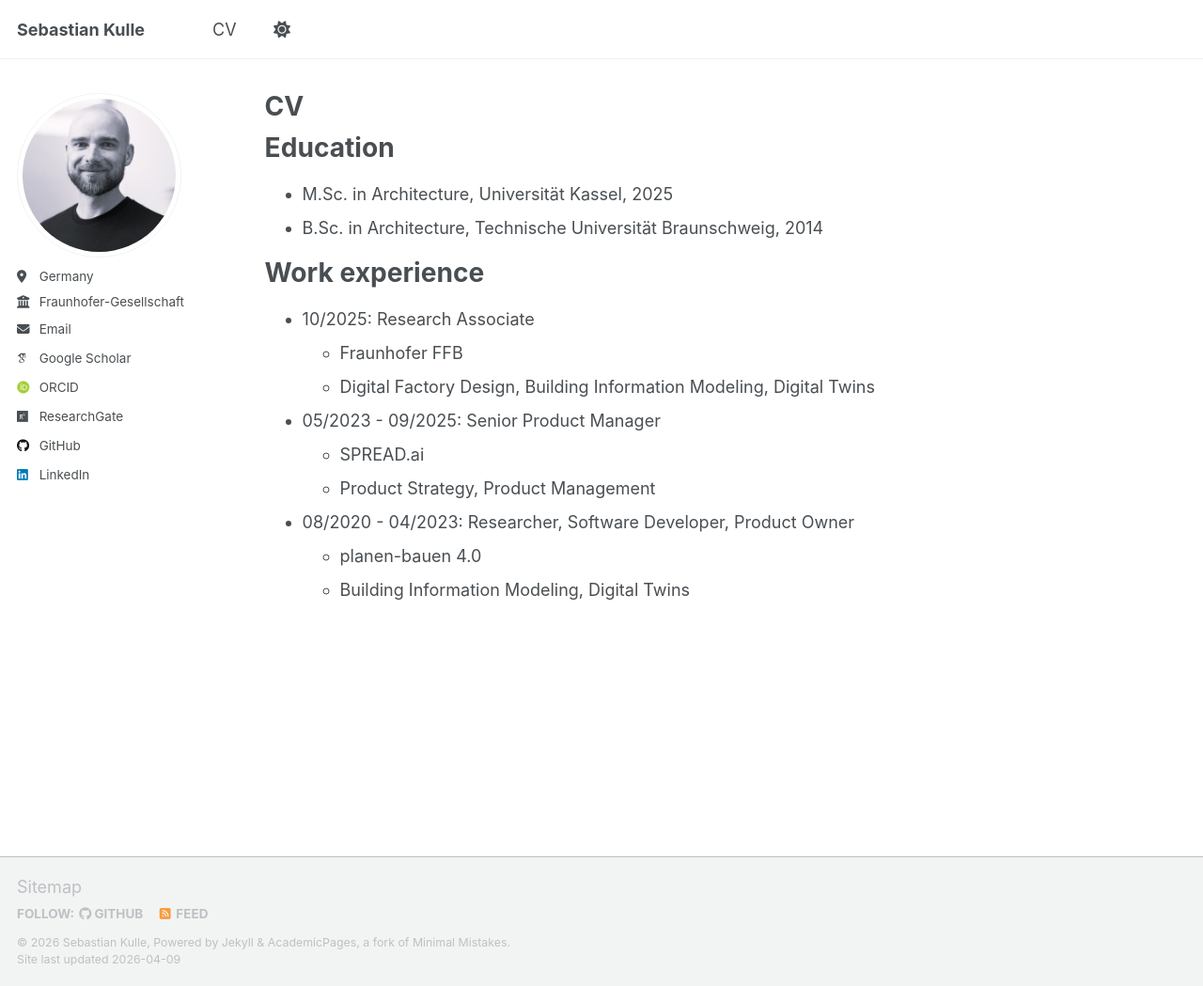
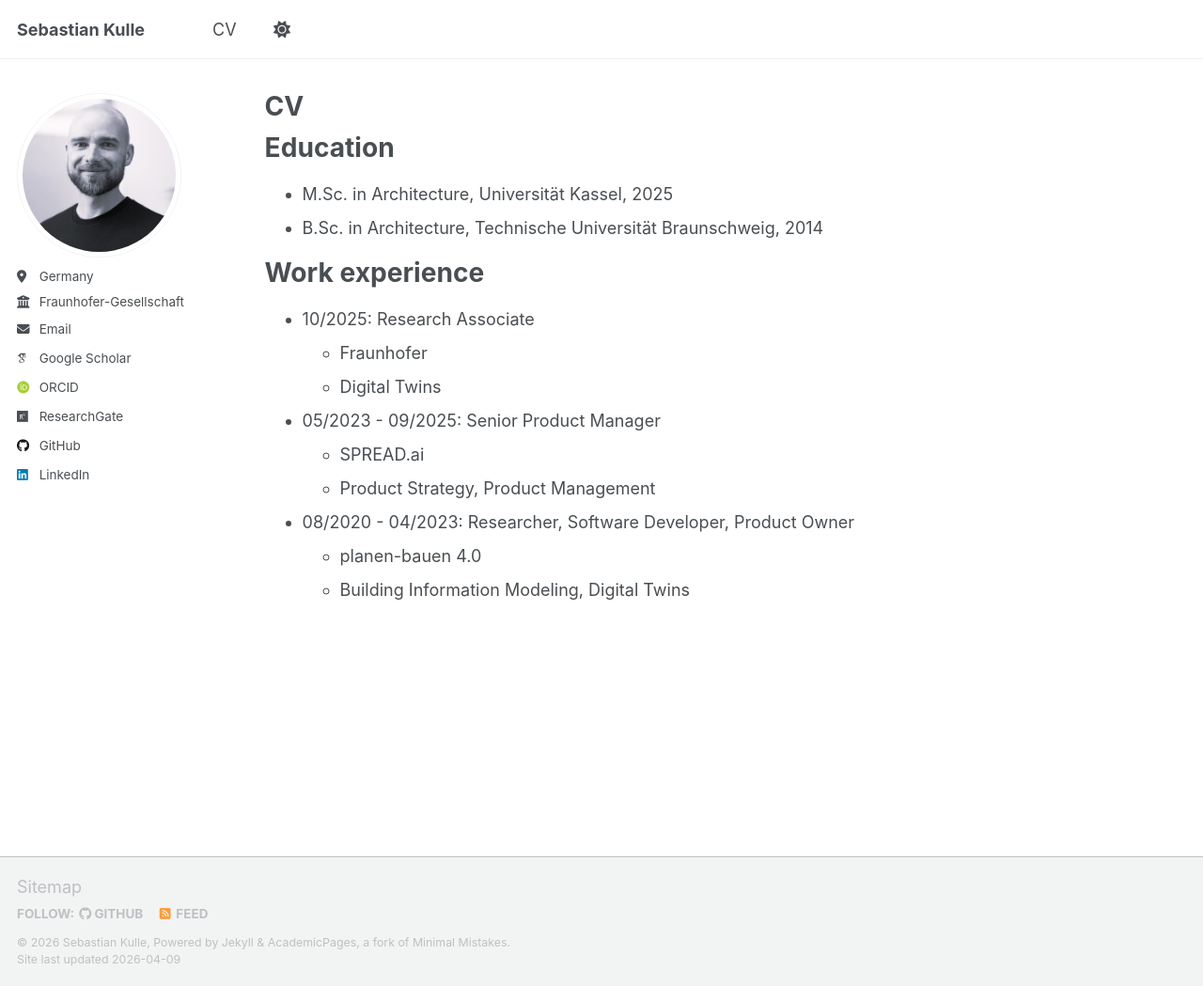
Before and after one commit to sbstnkll/sebastiankulle, a Jekyll site: the page built from _pages/cv.md, in a window 1280 px wide and 1049 px high. Shown: the whole window at 94% size. Built offline with Jekyll 4.4.1, drawn with Linux system fonts in a browser that asks for light colours; some web fonts are replaced; a script that is not in the unit is left out.

Commit message:
Update cv.md

```diff
--- a/_pages/cv.md
+++ b/_pages/cv.md
@@ -17,8 +17,8 @@ Education
 Work experience
 ======
 * 10/2025: Research Associate
-  * Fraunhofer FFB
-  * Digital Factory Design, Building Information Modeling, Digital Twins
+  * Fraunhofer
+  * Digital Twins
 
 
 * 05/2023 - 09/2025: Senior Product Manager
```
